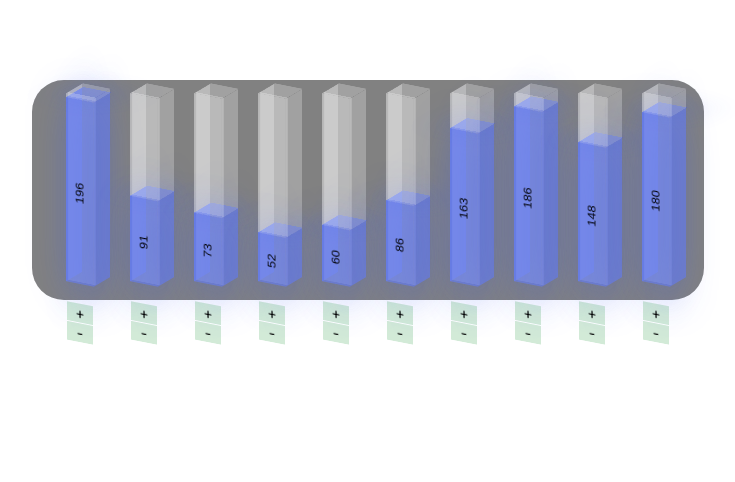
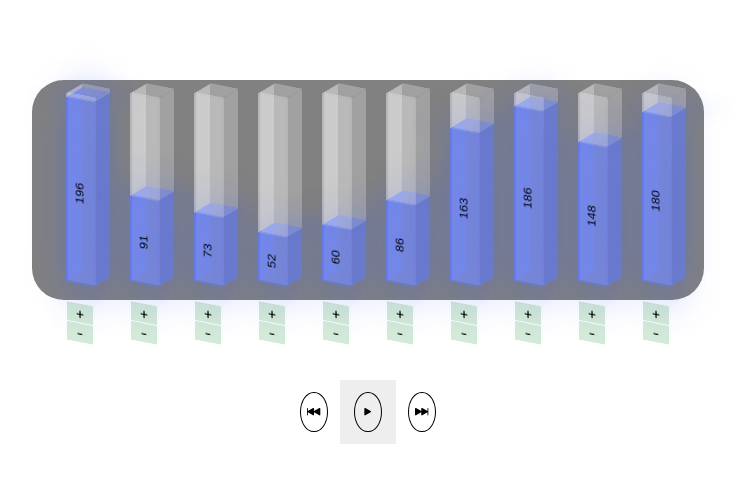
Before and after one commit to 1ditt/Sorting-Visualizer, a React (Create React App) app: page / in a window 1280 px wide. Shown: the top 482 px of the page, without its empty margins (272-1007 px from the left). Built offline with nearby package versions, Linux system fonts and the light colour scheme.

Commit message:
provided the logic for bubble sort and the styling

```diff
--- a/package.json
+++ b/package.json
@@ -5,13 +5,14 @@
   "dependencies": {
     "@material-ui/core": "^4.9.10",
     "@material-ui/icons": "^4.11.2",
+    "@material-ui/lab": "^4.0.0-alpha.49",
     "@material-ui/utils": "^4.11.2",
-    "@material-ui/lab": "^4.0.0-alpha.49",
     "@testing-library/jest-dom": "^5.14.1",
     "@testing-library/react": "^11.2.7",
     "@testing-library/user-event": "^12.8.3",
     "react": "^17.0.2",
     "react-dom": "^17.0.2",
+    "react-icons": "^4.2.0",
     "react-scripts": "4.0.3",
     "web-vitals": "^1.1.2"
   },
--- a/src/App.css
+++ b/src/App.css
@@ -23,3 +23,34 @@
   background-color: #818181;
   height:220px;
 }
+
+.controller{
+  background:rgb(53, 49, 49);
+  margin:0 1em;
+  border:1px solid;
+  height:3em;
+  width:3em;
+  border-radius: 100%;
+  background: transparent;
+  cursor: pointer;
+  justify-content: center;
+  align-items: center;
+  display: flex;
+
+}
+
+
+.control-buttons{
+  height:4em;
+  width:3.5em;
+  background: #eee;
+  display: flex;
+  align-items: center;
+  justify-content: center;
+}
+
+.control-panel{
+ display: flex;
+ justify-content: center;
+ text-align: center;
+}
--- a/src/App.js
+++ b/src/App.js
@@ -2,24 +2,52 @@
 import "./App.css"
 import React, { Component } from "react";
 import Bar from "./components/Bar"
-
+import {BsFillPlayFill} from "react-icons/bs";
+import {BsSkipForwardFill} from "react-icons/bs";
+import {BsSkipBackwardFill} from "react-icons/bs";
+import {BsPause} from "react-icons/bs";
+import BubbleSort from "./algorithmns/BS";
 
 class App extends Component
 {
   state = {
     array: [],
-    arrayStep: [],
+    arraySteps: [],
     colorKey: [],
     colorsSteps: [],
     currentStep:0,
     count:10,
     delay:100,
-    algorithm:"",
+    algorithm:"Bubble sort",
     timeouts: [],
   };
 
+  ALGORITHMS = {
+    'Bubble sort':BubbleSort,
+  }
+
   componentDidMount(){
     this.generateRandomArray();
+  }
+
+  generateSteps = () => {
+    var array = this.state.array.slice();
+    var steps = this.state.arraySteps.slice();
+    var colorsSteps = this.state.colorsSteps.slice();
+
+    this.ALGORITHMS[this.state.algorithm](array,0,steps,colorsSteps);
+    this.setState({
+      arraySteps:steps,
+      colorsSteps:colorsSteps,
+    })
+  }
+
+  clearColorKey = () => {
+    let blankKey = new Array(this.state.count).fill(0);
+    this.setState({
+      colorKey : blankKey,
+      colorsSteps:[blankKey]
+    })
   }
 
   generateRandomNumber=(min,max)=> {
@@ -27,6 +55,8 @@ class App extends Component
   }
 
   generateRandomArray=()=> {
+    this.clearTimeouts();
+    this.clearColorKey();
     const count = this.state.count;
     const temp = [];
     for(let i=0;i<count;i++)
@@ -34,10 +64,21 @@ class App extends Component
       temp.push(this.generateRandomNumber(50,200));
     }
     // console.log(temp);
+    // temp.sort((a, b) => {
+    //   if (a < b) {
+    //     return -1;
+    //   }
+    //   if (a > b) {
+    //     return 1;
+    //   }
+    //   return 0;
+    // });
     this.setState({
       array:temp,
       arraySteps:[temp],
       currentStep:0,
+    },()=>{
+      this.generateSteps();
     });
   }
 
@@ -52,6 +93,65 @@ class App extends Component
     });
   }
 
+  previousState = () => {
+    let currentStep = this.state.currentStep;
+    if(currentStep === 0)
+    {
+      return;
+    }
+    else{
+      currentStep -= 1
+      this.setState({
+        currentStep:currentStep,
+        array:this.state.arraySteps[currentStep],
+        colorKey:this.state.colorsSteps[currentStep],
+      })
+    }
+  };
+
+  nextState = () => {
+    let currentStep = this.state.currentStep;
+    if(currentStep >= this.state.arraySteps.length-1)
+    {
+      return;
+    }
+    else{
+      currentStep += 1
+      this.setState({
+        currentStep:currentStep,
+        array:this.state.arraySteps[currentStep],
+        colorKey:this.state.colorsSteps[currentStep],
+      })
+    }
+  };
+
+  clearTimeouts = () => {
+    this.state.timeouts.forEach((timeout)=>clearTimeout(timeout));
+    this.setState({
+      timeouts: [],
+    })
+  }
+
+  start = () => {
+    let steps = this.state.arraySteps;
+    let colorsSteps = this.state.colorsSteps;
+    this.clearTimeouts();
+    let timeouts = [];
+    let i =0;
+    while(i < steps.length)
+    {
+      let timeout = setTimeout(()=>{
+        let currentStep = this.state.currentStep;
+        this.setState({
+          array:steps[currentStep],
+          colorKey:colorsSteps[currentStep],
+          currentStep:currentStep+1,
+        });
+        timeouts.push(timeout);
+      },this.state.delay*i);
+      i++;
+    }
+  }
   render()
   {
     let bars = this.state.array.map((value,index)=>{
@@ -60,11 +160,25 @@ class App extends Component
         key = {index}
         index = {index}
         length = {value}
-        color = {0}
+        color = {this.state.colorKey[index]}
         changeArray = {this.changeArray}
       />);
     });
-
+    let playButton;
+    if(this.state.arraySteps.length === this.state.currentStep)
+    {
+      playButton = (
+        <button className="controller">
+          <BsPause></BsPause>
+        </button>
+      )
+    }else{
+      playButton = (
+        <button className = "controller" onClick={this.start}>
+          <BsFillPlayFill></BsFillPlayFill>
+        </button>
+      )
+    }
 
     return (
 
@@ -72,7 +186,17 @@ class App extends Component
           <div className="frame">
             <div className="barsDiv container card">{bars}</div>
           </div>
-          <div className="control-panel"></div>
+          <div className="control-panel">
+            <div className="control-buttons">
+              <button className = "controller" onClick={this.previousState}>
+                <BsSkipBackwardFill></BsSkipBackwardFill>
+              </button>
+              {playButton}
+              <button className = "controller" onClick={this.nextState}>
+                <BsSkipForwardFill></BsSkipForwardFill>
+              </button>
+            </div>
+          </div>
           <div className="panel"></div>
         </div>
     );
--- /dev/null
+++ b/src/algorithmns/BS.js
@@ -0,0 +1,28 @@
+import { swap } from "./helper";
+
+const bs = (array,position,arraySteps,colorsSteps) => {
+    let colorKey = colorsSteps[colorsSteps.length-1].slice();
+    for(let i=0;i<array.length-1;i++)
+    {
+        for(let j=0;j<array.length-i-1;j++)
+        {
+            if(array[j] > array[j+1])
+            {
+                array = swap(array,j,j+1);
+            }
+            arraySteps.push(array.slice());
+            colorKey[j] = 1;
+            colorKey[j+1] = 1;
+            colorsSteps.push(colorKey.slice());
+            colorKey[j] = 0;
+            colorKey[j+1] = 0;
+        }
+        colorKey[arraySteps.length-1-i] = 2;
+        arraySteps.push(array.slice());
+        colorsSteps.push(colorKey.slice());
+    }
+    colorsSteps[colorsSteps.length-1] = new Array(array.length).fill(2);
+    return;
+}
+
+export default bs;
--- /dev/null
+++ b/src/algorithmns/helper.js
@@ -0,0 +1,6 @@
+export function swap(array,i,j){
+    let c = array[i];
+    array[i] = array[j];
+    array[j] = c;
+    return array;
+}
--- a/src/components/Bar.js
+++ b/src/components/Bar.js
@@ -80,7 +80,7 @@ function Bar({index,length,color,changeArray})
         </div>
         <div className="side front">
             <div className="color-bar front-color-bar" style={front_back_right_left}>
-                <input type="number" className="input" length={length} value={len} style={inputStyle} onChange={handleChange}></input>
+                <input type="number" className="input" length={length} value={length} style={inputStyle} onChange={handleChange}></input>
             </div>
 
         </div>
```
Also changed, not shown: 1 other file (tests, documents, lock files or other folders).
